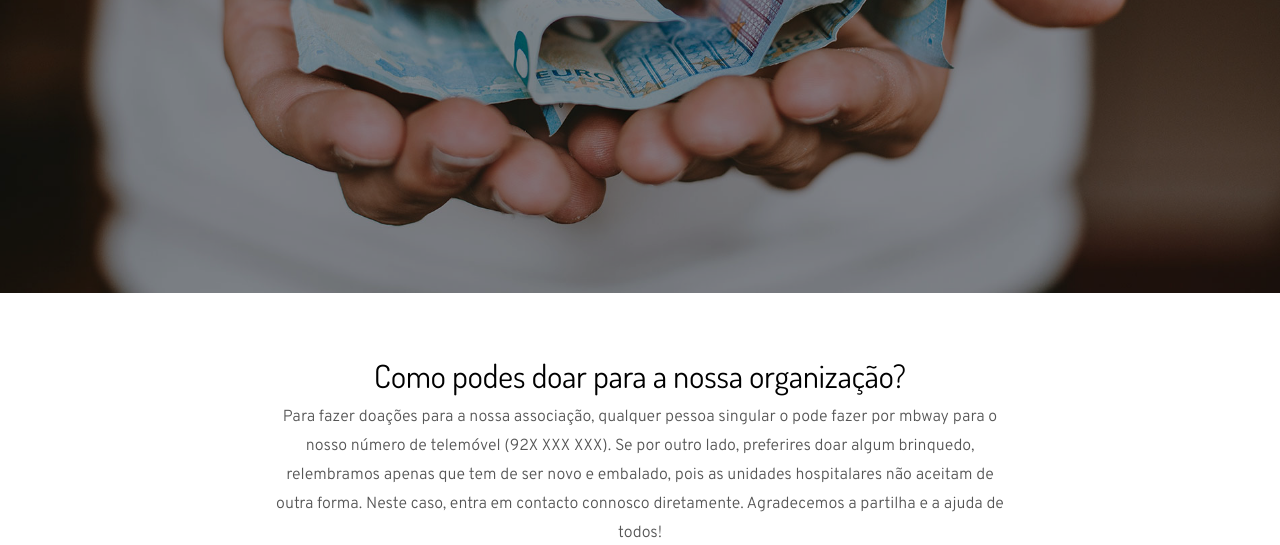
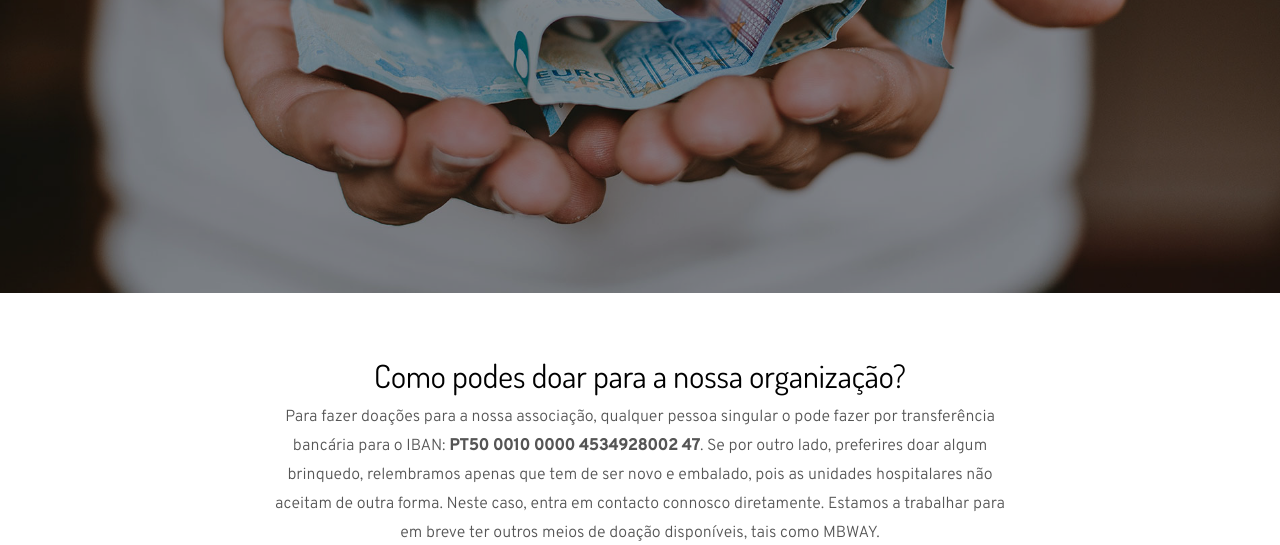
Before and after one commit to ThePmpc10/peq-herois-grd-sorrisos, a plain HTML site: page donate.html in a window 1280 px wide. Shown: the part 407-952 px from the top of the page. Drawn offline with Linux system fonts and the light colour scheme; some packages are replaced by stand-ins of ours; no server answers; files whose address does not match are found by name.

Commit message:
BETA FINAL

```diff
--- a/donate.html
+++ b/donate.html
@@ -72,10 +72,10 @@
           <h2>Como podes doar para a nossa organização?</h2>
           <!-- <p class="lead">Nesta secção do nosso website iremos colocar as doações feitas por pessoas, como uma forma de agradecimento público pelo gesto.</p> -->
           <!-- <p><a href="#" class="link-underline">View All Fundraisers</a></p> -->
-           <p>Para fazer doações para a nossa associação, qualquer pessoa singular o pode fazer por mbway para o nosso número de telemóvel (92X XXX XXX).<!--Criamos um <a href="https://www.gofundme.com/f/pequenos-herois-grandes-sorrisos" target="_blank" style="color: green; font-weight: bold;">GoFundMe</a> para que todos possam participar.-->
+           <p>Para fazer doações para a nossa associação, qualquer pessoa singular o pode fazer por transferência bancária para o IBAN: <span style="font-weight: bold">PT50 0010 0000 4534928002 47</span>.<!--Criamos um <a href="https://www.gofundme.com/f/pequenos-herois-grandes-sorrisos" target="_blank" style="color: green; font-weight: bold;">GoFundMe</a> para que todos possam participar.-->
 
             Se por outro lado, preferires doar algum brinquedo, relembramos apenas que tem de ser novo e embalado, pois as unidades hospitalares não aceitam de outra forma. Neste caso, entra em contacto connosco diretamente.
-            Agradecemos a partilha e a ajuda de todos!
+            Estamos a trabalhar para em breve ter outros meios de doação disponíveis, tais como MBWAY.
            </p>
         </div>
       </div>
```
